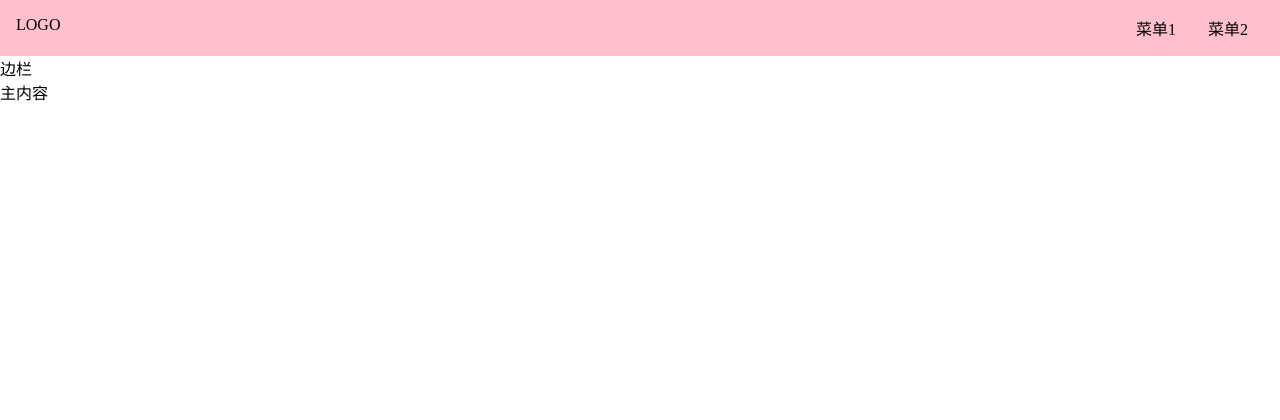
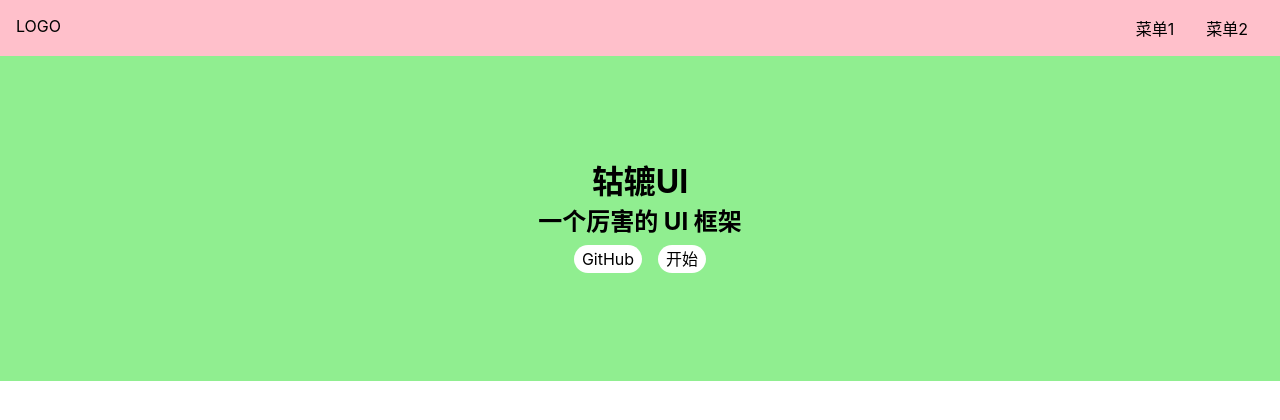
Before and after one commit to nwkami5010/vue3gulu-ui, a Vue app: page /#/ in a window 1280 px wide. Before the commit this address led to /#/doc. Shown: the top 420 px of the page. Built offline with nearby package versions, Linux system fonts and the light colour scheme.

Commit message:
初始化aside的html

```diff
--- a/src/index.scss
+++ b/src/index.scss
@@ -14,3 +14,9 @@
       border-bottom: 1px solid;
     }
   }
+  body {
+    font-size: 16px;
+    // 为什么这样写 font-family
+    // 答案见 https://github.com/zenozeng/fonts.css/
+    font-family: -apple-system, "Noto Sans", "Helvetica Neue", Helvetica, "Nimbus Sans L", Arial, "Liberation Sans", "PingFang SC", "Hiragino Sans GB", "Noto Sans CJK SC", "Source Han Sans SC", "Source Han Sans CN", "Microsoft YaHei", "Wenquanyi Micro Hei", "WenQuanYi Zen Hei", "ST Heiti", SimHei, "WenQuanYi Zen Hei Sharp", sans-serif;
+  }
--- a/src/views/Doc.vue
+++ b/src/views/Doc.vue
@@ -1,15 +1,34 @@
 <template>
-  <div>
-    <Topnav/>
+<div>
+    <Topnav />
     <div class="content">
-      <aside>边栏</aside>
-      <main>主内容</main>
+        <aside>
+            <h2>组件列表</h2>
+            <ol>
+                <li>
+                    <router-link to="/doc/swich">Switch 组件</router-link>
+                </li>
+                <li>
+                    <router-link to="/doc/button">Button 组件</router-link>
+                </li>
+                <li>
+                    <router-link to="/doc/dialog">Dialog 组件</router-link>
+                </li>
+                <li>
+                    <router-link to="/doc/tabs">Tabs 组件</router-link>
+                </li>
+            </ol>
+        </aside>
+        <main>主内容</main>
     </div>
-  </div>
+</div>
 </template>
+
 <script lang="ts">
 import Topnav from '../components/Topnav.vue'
 export default {
-  components: {Topnav}
+    components: {
+        Topnav
+    }
 }
 </script>
--- a/src/views/Home.vue
+++ b/src/views/Home.vue
@@ -5,8 +5,8 @@
         <h1>轱辘UI</h1>
         <h2>一个厉害的 UI 框架</h2>
         <p class="actions">
-            <a>GitHub</a>
-            <a>开始</a>
+            <a href="https://github.com">GitHub</a>
+            <router-link to="/doc">开始</router-link>
         </p>
     </div>
 </div>
@@ -22,4 +22,27 @@
 </script>
 
 <style lang="scss" scoped>
+.banner {
+    padding: 100px 0;
+    display: flex;
+    justify-content: center;
+    align-items: center;
+    flex-direction: column;
+    background: lightgreen;
+
+    >.actions {
+        padding: 8px 0;
+
+        a {
+            margin: 0 8px;
+            background: #fff;
+            display: inline-block;
+            $h: 28px;
+            height: $h;
+            line-height: $h;
+            border-radius: $h/2;
+            padding: 0 8px;
+        }
+    }
+}
 </style>
```
Also changed, not shown: src/components/index.css (deleted), src/components/index.scss (added).
